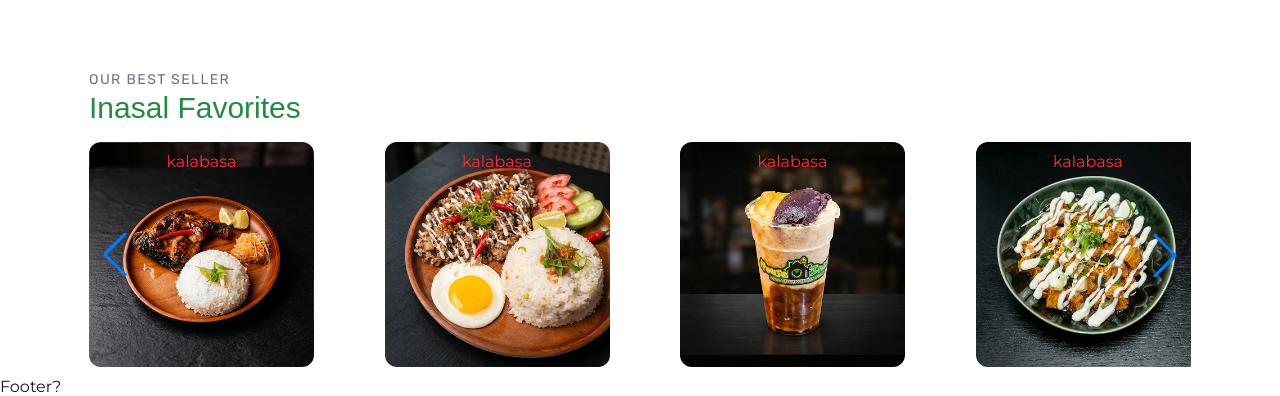
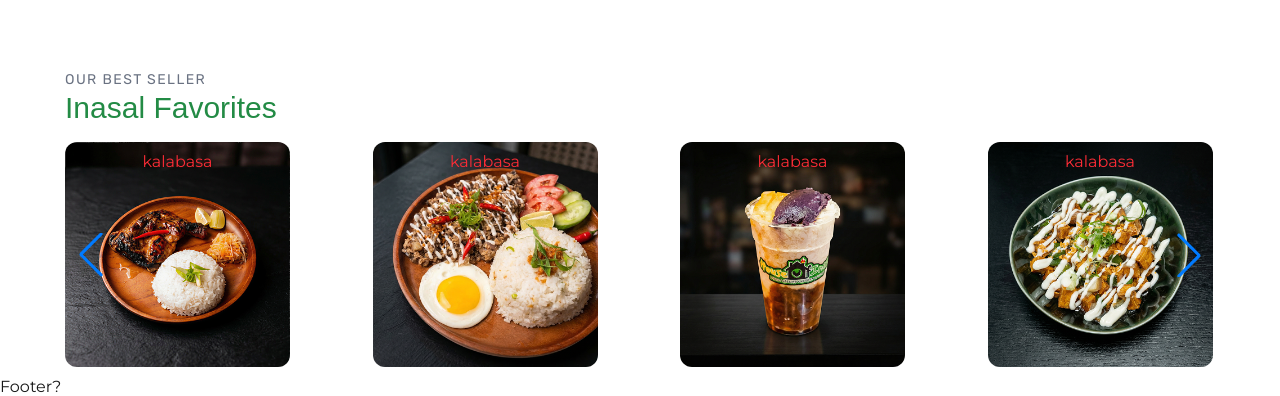
Before and after one commit to jmlsoteyza/houseofinasal, a Next.js app: page / in a window 1280 px wide. Shown: the part 654-1050 px from the top of the page. Built offline with nearby package versions, Linux system fonts and the light colour scheme; a web font is replaced by a local one.

Commit message:
minor adjust

```diff
--- a/src/app/_components/inasalslider.js
+++ b/src/app/_components/inasalslider.js
@@ -17,7 +17,7 @@ export default function InasalSlider() {
   ];
 
   return (
-    <div className="max-w-[1150px] w-full mt-20 mx-auto px-6">
+    <div className="max-w-[1150px] w-full mt-20 mx-auto">
       {/* Section Header */}
       <div>
         <p className="text-sm tracking-widest font-ui uppercase text-gray-500">Our Best Seller</p>
```
